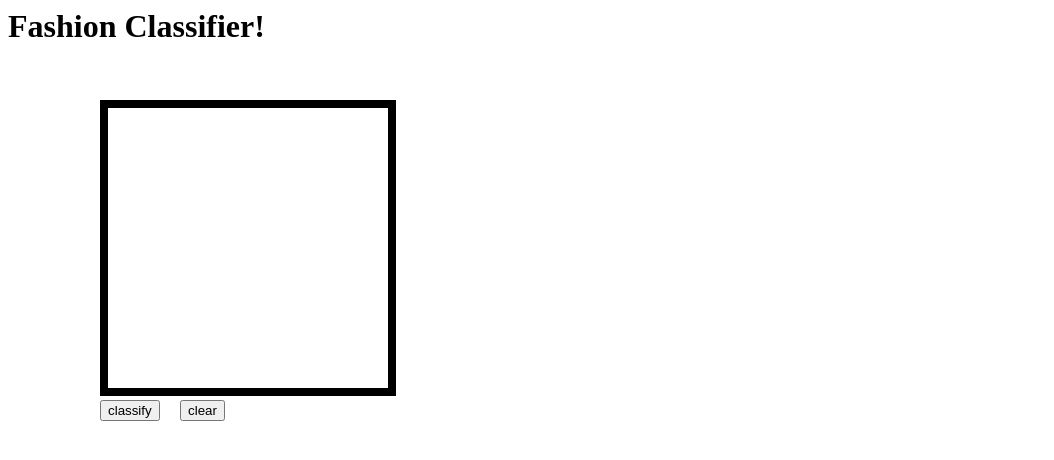
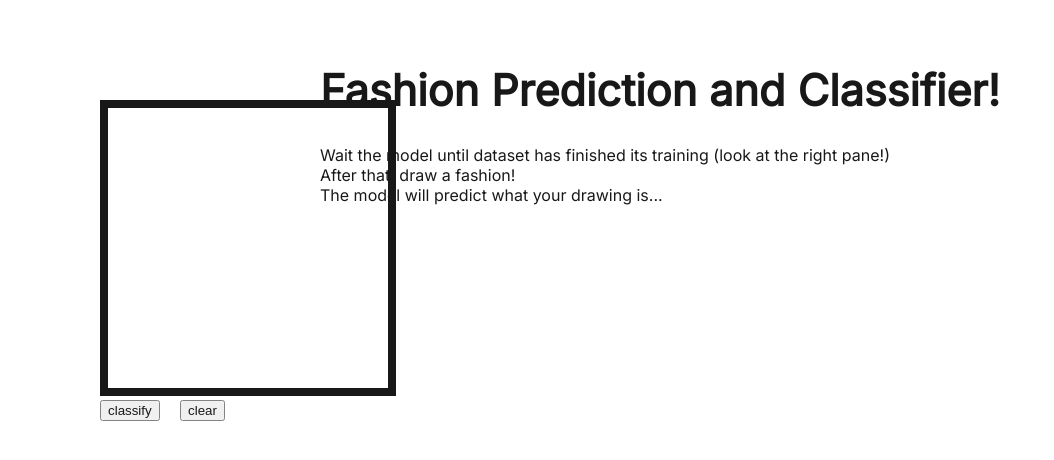
Before and after one commit to hzlnqodrey/Fashion_MNIST_HandDrawing_Classifier, a website: page fashion-mnist.html in a window 1280 px wide. Shown: the whole page, without its empty margins (0-1054 px from the left). Drawn offline with Linux system fonts and the light colour scheme; no server answers.

Commit message:
add styling

```diff
--- a/fashion-mnist.html
+++ b/fashion-mnist.html
@@ -2,10 +2,35 @@
 <head>
     <script src="https://cdn.jsdelivr.net/npm/@tensorflow/tfjs@4.1.0"></script>
     <script src="https://cdn.jsdelivr.net/npm/@tensorflow/tfjs-vis"></script>
-
+    <link href='https://fonts.googleapis.com/css?family=Inter' rel='stylesheet'>
+    <style>
+        body {
+            margin: 0;
+            font-family: Inter;
+            font-size: 2rem;
+            opacity: 0.9;
+        }
+        h1 {
+            font-size: 2.7rem;
+            align-items: center;
+            justify-content: center;
+        }
+        p {
+            font-size: 1rem;
+            margin-bottom: 200px;
+        }
+        header {
+            text-align: left;
+            margin-top: 5%;
+            margin-left: 25%;
+        }
+    </style>
 </head>
 <body>
-    <h1>Fashion Classifier!</h1>
+    <header class="header">
+        <h1>Fashion Prediction and Classifier!</h1>
+        <p>Wait the model until dataset has finished its training (look at the right pane!) <br> After that, draw a fashion! <br> The model will predict what your drawing is...</p>
+    </header>
     <canvas id="canvas" width="280" height="280" style="position:absolute;top:100;left:100;border:8px solid;"></canvas>
     <img id="canvasimg" style="position:absolute;top:10%;left:52%;width:280;height:280;display:none;">
     <input type="button" value="classify" id="sb" size="48" style="position:absolute;top:400;left:100;">
@@ -178,7 +203,7 @@
             // YOUR CODE HERE
             model.add(tf.layers.conv2d({ inputShape: [28, 28, 1], kernelSize: 3, filters: 32, activation: 'relu' }));
             model.add(tf.layers.maxPooling2d({ poolSize: [2, 2] }));
-            model.add(tf.layers.conv2d({ filters: 32, kernelSize: 3, activation: 'relu' }));
+            model.add(tf.layers.conv2d({ filters: 64, kernelSize: 3, activation: 'relu' }));
             model.add(tf.layers.maxPooling2d({ poolSize: [2, 2] }));
             model.add(tf.layers.flatten());
             model.add(tf.layers.dense({ units: 128, activation: 'relu' }));
@@ -199,7 +224,7 @@
 
             // Create the container for the callback. Set the name to 'Model Training' and
             // use a height of 1000px for the styles.
-            const container = { name: 'Model Training', styles: { height: '1640px', width: '960px' } };
+            const container = { name: 'Model Training', styles: { height: '1640px', width: '640px' } };
 
 
             // Use tfvis.show.fitCallbacks() to setup the callbacks.
@@ -253,7 +278,7 @@
             ctx.beginPath();
             ctx.lineWidth = 24;
             ctx.lineCap = 'round';
-            ctx.strokeStyle = 'white';
+            ctx.strokeStyle = 'darkorange';
             ctx.moveTo(pos.x, pos.y);
             setPosition(e);
             ctx.lineTo(pos.x, pos.y);
```
